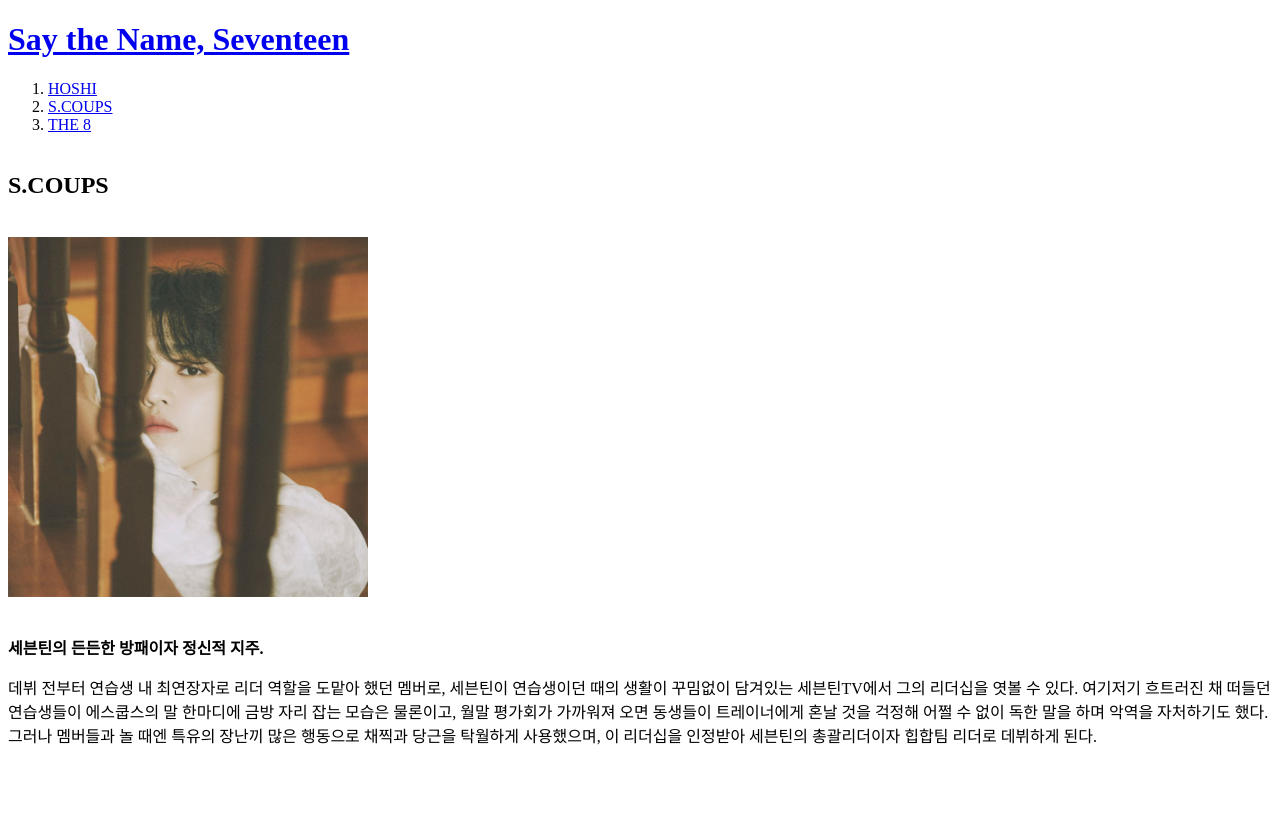
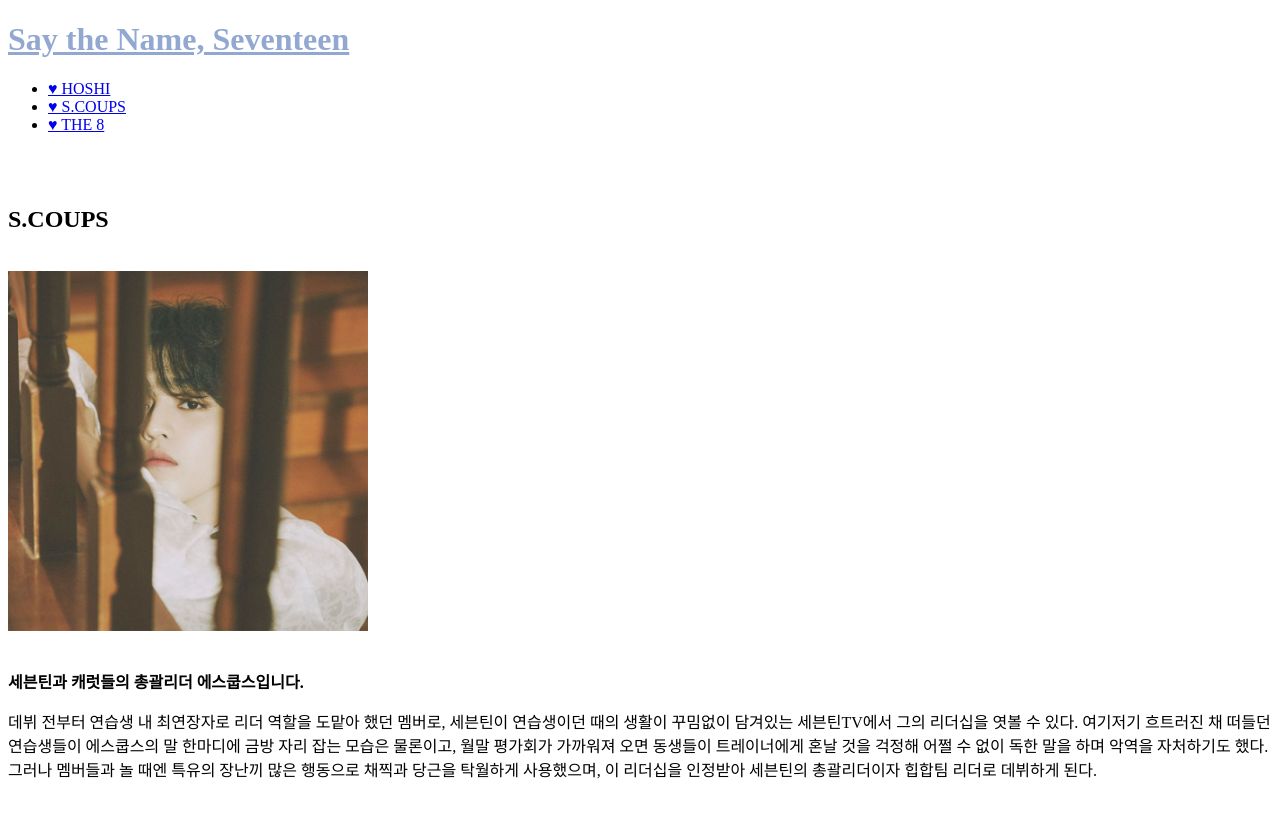
Before and after one commit to kilin06/kilin_1, a plain HTML site: page 2.html in a window 1280 px wide. Drawn offline with Linux system fonts and the light colour scheme.

Commit message:
21.08.11 update

```diff
--- a/1.html
+++ b/1.html
@@ -1,20 +1,26 @@
 <!doctype html>
 <html>
 <head>
-  <title>WEB1 - html</title>
+  <title>Carrot - Seventeen</title>
   <meta charset="utf-8">
+  <link rel="stylesheet" href="style.css">
 </head>
 <body>
-  <h1><a href="index.html">Say the Name, Seventeen</a></h1>
-  <ol>
-    <li><a href="1.html">HOSHI</a></li>
-    <li><a href="2.html">S.COUPS</a></li>
-    <li><a href="3.html">THE 8</a></li><br>
-  </ol>
+  <h1><a href="index.html"style="color:#92A8D1">Say the Name, Seventeen</a></h1>
+  <div id="grid">
+  <ul>
+    <li><a href="1.html">♥ HOSHI</a></li>
+    <li><a href="2.html">♥ S.COUPS</a></li>
+    <li><a href="3.html">♥ THE 8</a></li><br>
+  </ul>
+<div id="article">
+  <br>
   <h2>HOSHI</h2>
-  <br><br><img src="hoshi.jpg" width="360px">
+  <br><img src="hoshi.jpg" width="360px">
   <br><br><p><strong>세븐틴의 퍼포먼스팀 리더, 10시 10분 호시입니다!</strong></p>
   <p>세븐틴의 안무를 창작하는 안무 수장이자 퍼포먼스팀의 리더를 겸하고 있다.</p>
   <p>세븐틴 퍼포먼스의 밑바탕이자 큰 주축. 연습생 시절부터 주도적으로 안무 제작 및 안무 훈련을 리드하는 멤버 중 한명이며, 이 능력을 인정받아 퍼포먼스팀 리더로 데뷔하게 된다. 세븐틴 멤버 중 대부분이 호시에게 기본기를 배웠는데, 워낙 까다롭게 연습시키는 탓에 총괄 리더인 에스쿱스마저도 안무 연습을 할 땐 호시가 두렵다고 말하기도 했다.</p>
+</div>
+</div>
 </body>
 </html>
--- a/2.html
+++ b/2.html
@@ -1,20 +1,26 @@
 <!doctype html>
 <html>
 <head>
-  <title>WEB1 - S.COUPS</title>
+  <title>Carrot - Seventeen</title>
   <meta charset="utf-8">
+  <link rel="stylesheet" href="style.css">
 </head>
 <body>
-  <h1><a href="index.html">Say the Name, Seventeen</a></h1>
-  <ol>
-    <li><a href="1.html">HOSHI</a></li>
-    <li><a href="2.html">S.COUPS</a></li>
-    <li><a href="3.html">THE 8</a></li><br>
-  </ol>
-  <h2>S.COUPS</h2>
-  <br><img src="scoups.jpg" width="360px">
-  <br><br><p><strong>세븐틴의 든든한 방패이자 정신적 지주.</strong></p>
-  <p>데뷔 전부터 연습생 내 최연장자로 리더 역할을 도맡아 했던 멤버로, 세븐틴이 연습생이던 때의 생활이 꾸밈없이 담겨있는 세븐틴TV에서 그의 리더십을 엿볼 수 있다. 여기저기 흐트러진 채 떠들던 연습생들이 에스쿱스의 말 한마디에 금방 자리 잡는 모습은 물론이고, 월말 평가회가 가까워져 오면 동생들이 트레이너에게 혼날 것을 걱정해 어쩔 수 없이 독한 말을 하며 악역을 자처하기도 했다. 그러나 멤버들과 놀 때엔 특유의 장난끼 많은 행동으로 채찍과 당근을 탁월하게 사용했으며, 이 리더십을 인정받아 세븐틴의 총괄리더이자 힙합팀 리더로 데뷔하게 된다.</p>
-  <br>
+  <h1><a href="index.html"style="color:#92A8D1">Say the Name, Seventeen</a></h1>
+<div id="grid">
+  <ul>
+    <li><a href="1.html">♥ HOSHI</a></li>
+    <li><a href="2.html">♥ S.COUPS</a></li>
+    <li><a href="3.html">♥ THE 8</a></li><br>
+</ul>
+  <div id="article">
+    <br>
+    <h2>S.COUPS</h2>
+    <br><img src="scoups.jpg" width="360px">
+    <br><br><p><strong>세븐틴과 캐럿들의 총괄리더 에스쿱스입니다.</strong></p>
+    <p>데뷔 전부터 연습생 내 최연장자로 리더 역할을 도맡아 했던 멤버로, 세븐틴이 연습생이던 때의 생활이 꾸밈없이 담겨있는 세븐틴TV에서 그의 리더십을 엿볼 수 있다. 여기저기 흐트러진 채 떠들던 연습생들이 에스쿱스의 말 한마디에 금방 자리 잡는 모습은 물론이고, 월말 평가회가 가까워져 오면 동생들이 트레이너에게 혼날 것을 걱정해 어쩔 수 없이 독한 말을 하며 악역을 자처하기도 했다. 그러나 멤버들과 놀 때엔 특유의 장난끼 많은 행동으로 채찍과 당근을 탁월하게 사용했으며, 이 리더십을 인정받아 세븐틴의 총괄리더이자 힙합팀 리더로 데뷔하게 된다.</p>
+    <br>
+  </div>
+</div>
 </body>
 </html>
```
Also changed, not shown: 3.html (+13 -7 lines), index.html (+22 -7 lines), 세븐틴2.jpg (added).
